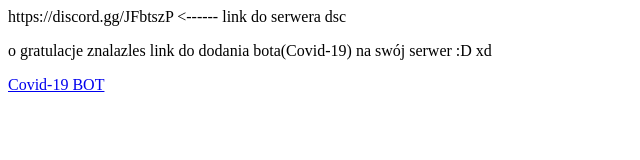
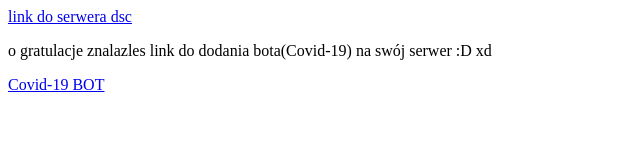
Before and after one commit to Jelly12301/Jelly12301.github.io, a plain HTML site: page index.html in a window 1280 px wide. Shown: the whole page, without its empty margins (0-640 px from the left). Drawn offline with Linux system fonts and the light colour scheme.

Commit message:
Update index.html

```diff
--- a/index.html
+++ b/index.html
@@ -3,7 +3,7 @@
 <head>
 </head>
 <body>
-https://discord.gg/JFbtszP <------ link do serwera dsc
+  <a href="https://discord.gg/JFbtszP">link do serwera dsc</a>
                                    <p>o gratulacje znalazles link do dodania bota(Covid-19) na swój serwer :D xd </p>
 <a href="https://discord.com/api/oauth2/authorize?client_id=766326500928258079&permissions=514112&scope=bot">Covid-19 BOT</a>
 </body>
```
